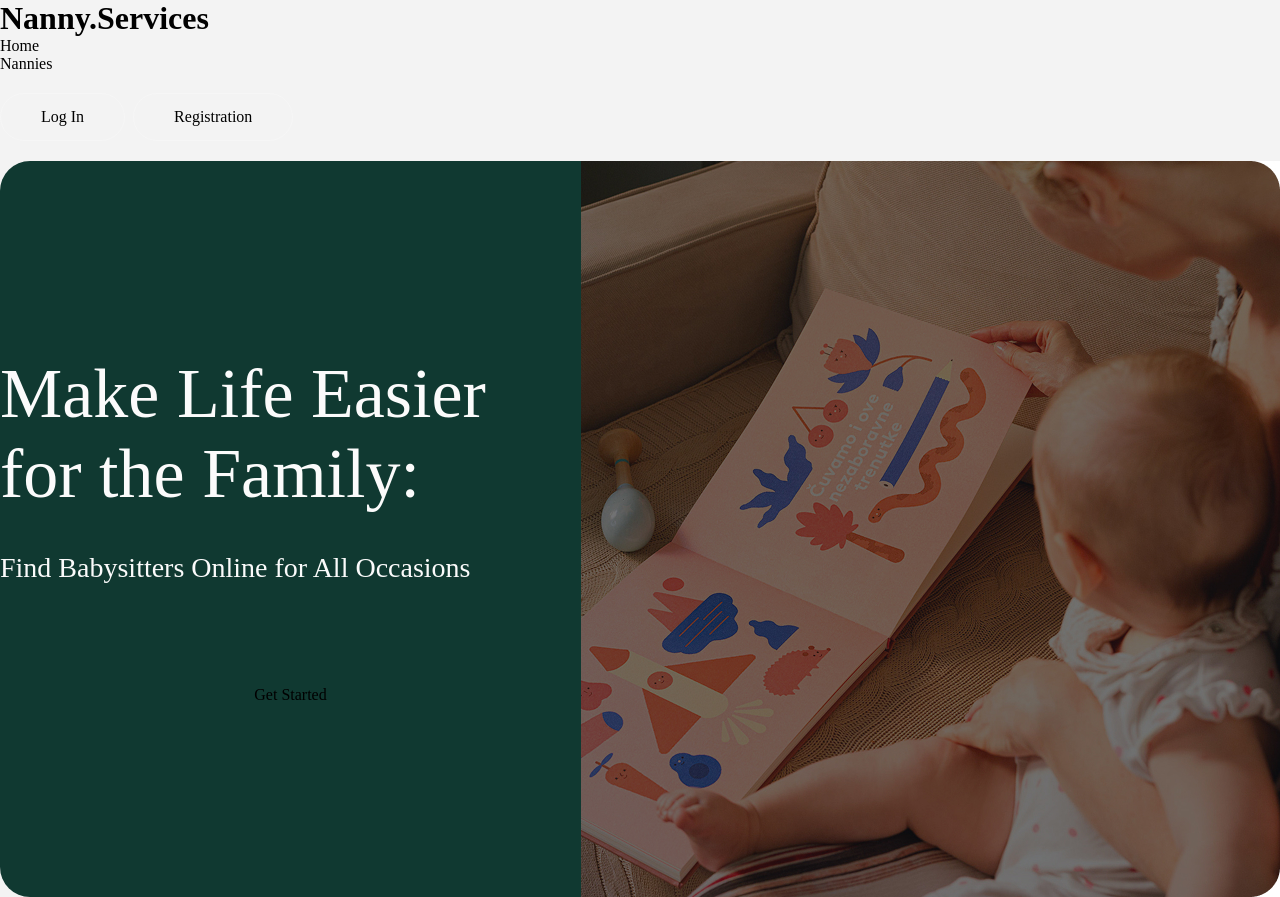
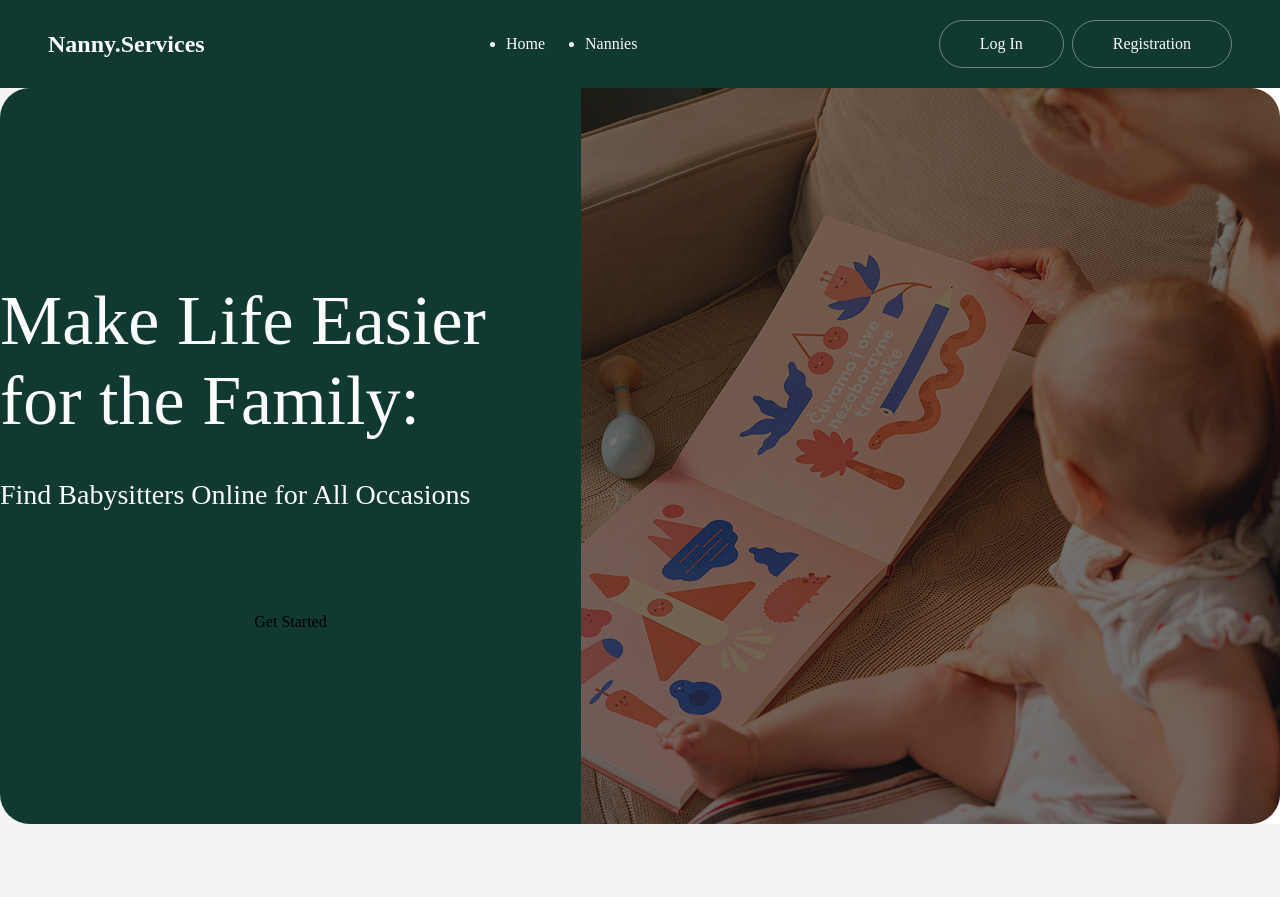
Before and after one commit to 1evanter/nanny-services, a Next.js app: page / in a window 1280 px wide. After the commit the page ends 824 px from the top, so only its background shows below. Built offline with nearby package versions, Linux system fonts and the light colour scheme; no server answers.

Commit message:
Header styles

```diff
--- /dev/null
+++ b/src/app/components/Header/Header.module.css
@@ -0,0 +1,23 @@
+.header {
+    background-color: var(--accent-color);
+}
+
+.title {
+    font-size: 24px;
+}
+
+.container {
+    max-width: 1184px;
+    display: flex;
+    justify-content: space-between;
+    align-items: center;
+    margin: 0 auto;
+    color: var(--text-color-white);
+}
+
+.list {
+    display: flex;
+    font-size: 16px;
+    font-weight: 400;
+    gap: 40px;
+}
--- a/src/app/components/Header/Header.tsx
+++ b/src/app/components/Header/Header.tsx
@@ -4,16 +4,18 @@ import Link from "next/link"
 import { useAuthState } from "react-firebase-hooks/auth";
 import { auth } from "@/app/firebase/config"
 import { HeaderToolbar } from "../HeaderToolbar/HeaderToolbar";
+import styles from "./Header.module.css"
 
 export const Header = () => {
   const [user] = useAuthState(auth);
 
     return (
-        <header>
-            <h1>
+        <header className={styles.header}>
+            <div className={styles.container}>
+            <h1 className={styles.title}>
                <Link href="/">Nanny.Services</Link> </h1>
             <nav>
-                <ul>
+                <ul className={styles.list}>
                     <li>
                         <Link href="/">Home</Link>
                     </li>
@@ -27,7 +29,7 @@ export const Header = () => {
             </nav>
 
             <HeaderToolbar/>
-
+           </div>
         </header>
     )
 }
```
